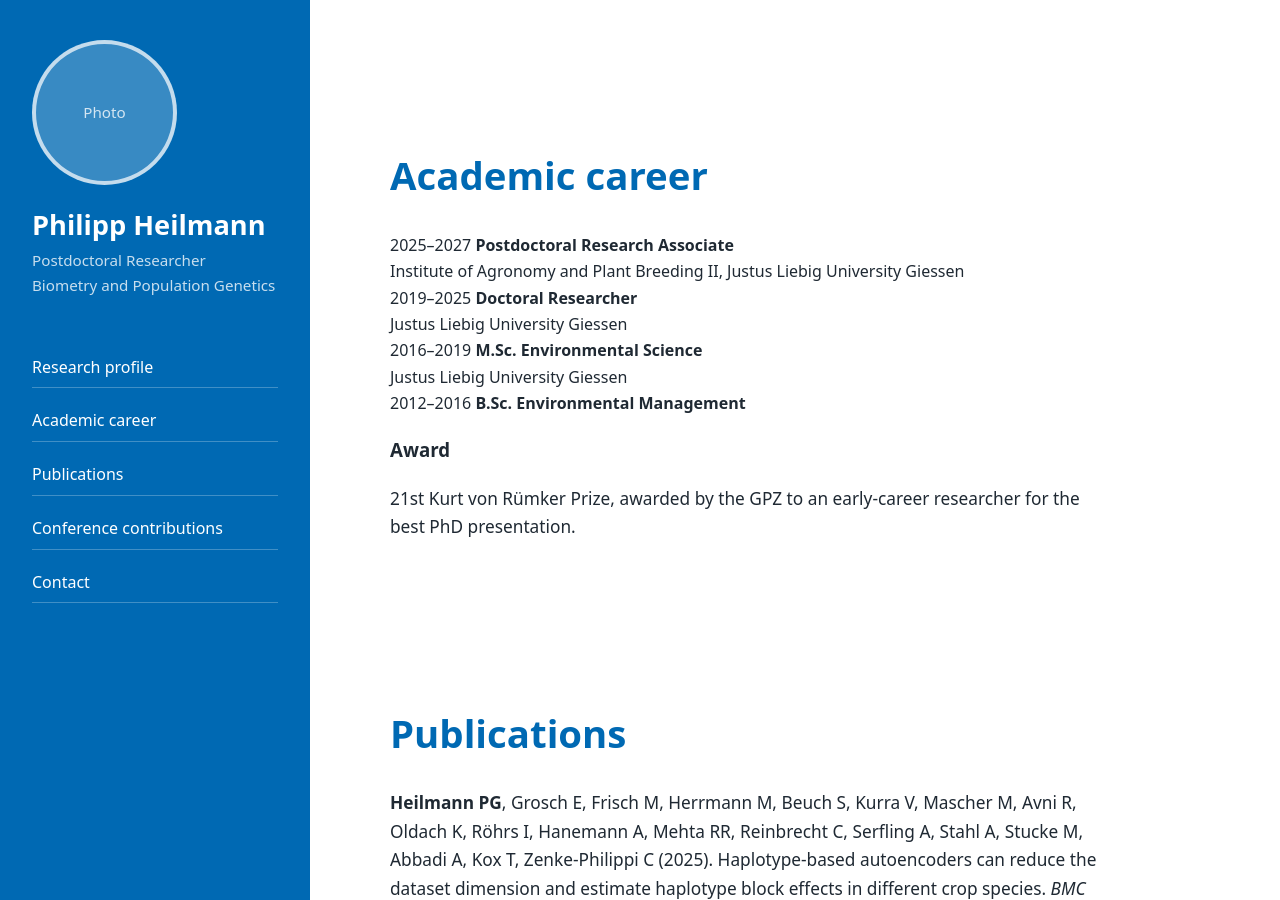
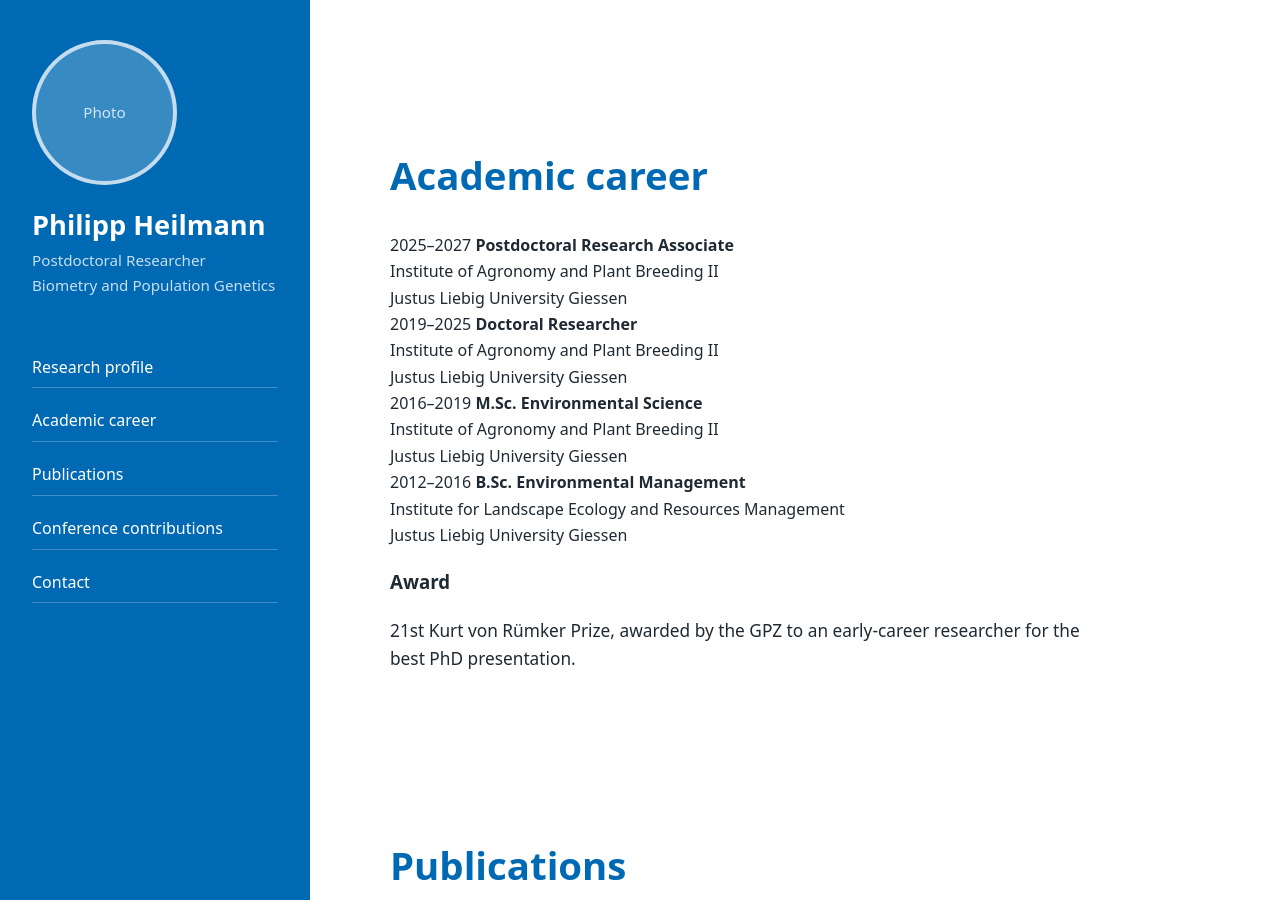
Before and after one commit to PGHeilmann/PGHeilmann.github.io, a Jekyll site: the page built from index.md, in a window 1280 px wide and 900 px high, scrolled down 411 px. Built offline with Jekyll 4.4.1, drawn with Linux system fonts in a browser that asks for light colours.

Commit message:
Update index.md

```diff
--- a/index.md
+++ b/index.md
@@ -56,40 +56,45 @@ title: Home
           <span class="timeline-year">2025–2027</span>
           <span class="timeline-text">
             <strong>Postdoctoral Research Associate</strong><br>
-            Institute of Agronomy and Plant Breeding II, Justus Liebig University Giessen
+            Institute of Agronomy and Plant Breeding II<br>
+            Justus Liebig University Giessen
           </span>
         </div>
 
-    <div class="timeline-item">
-      <span class="timeline-year">2019–2025</span>
-      <span class="timeline-text">
-        <strong>Doctoral Researcher</strong><br>
-        Justus Liebig University Giessen
-      </span>
-    </div>
+        <div class="timeline-item">
+          <span class="timeline-year">2019–2025</span>
+          <span class="timeline-text">
+            <strong>Doctoral Researcher</strong><br>
+            Institute of Agronomy and Plant Breeding II<br>
+            Justus Liebig University Giessen
+          </span>
+        </div>
 
-    <div class="timeline-item">
-      <span class="timeline-year">2016–2019</span>
-      <span class="timeline-text">
-        <strong>M.Sc. Environmental Science</strong><br>
-        Justus Liebig University Giessen
-      </span>
-    </div>
+        <div class="timeline-item">
+          <span class="timeline-year">2016–2019</span>
+          <span class="timeline-text">
+            <strong>M.Sc. Environmental Science</strong><br>
+            Institute of Agronomy and Plant Breeding II<br>
+            Justus Liebig University Giessen
+          </span>
+        </div>
 
-    <div class="timeline-item">
-      <span class="timeline-year">2012–2016</span>
-      <span class="timeline-text">
-        <strong>B.Sc. Environmental Management</strong>
-      </span>
-    </div>
-  </div>
+        <div class="timeline-item">
+          <span class="timeline-year">2012–2016</span>
+          <span class="timeline-text">
+            <strong>B.Sc. Environmental Management</strong><br>
+            Institute for Landscape Ecology and Resources Management<br>
+            Justus Liebig University Giessen
+          </span>
+        </div>
+      </div>
 
-  <h3>Award</h3>
-  <p>
-    21st Kurt von Rümker Prize, awarded by the GPZ to an early-career researcher
-    for the best PhD presentation.
-  </p>
-</section>
+      <h3>Award</h3>
+      <p>
+        21st Kurt von Rümker Prize, awarded by the GPZ to an early-career researcher
+        for the best PhD presentation.
+      </p>
+    </section>
 
     <section id="publications">
       <h2>Publications</h2>
```
